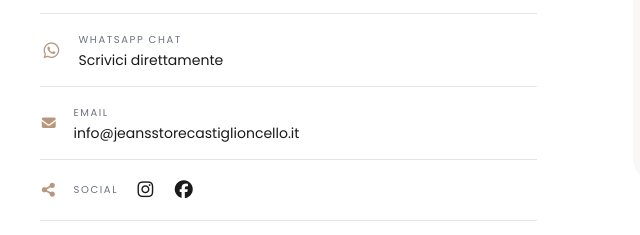
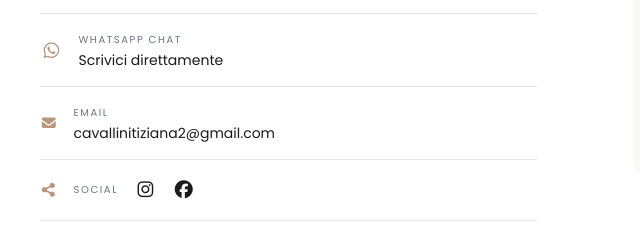
Before and after one commit to matteocomo/jeans-store, a website: page index.html in a window 1280 px wide. Shown: the part 2198-2433 px from the top of the page, 0-640 px from the left. Drawn offline with Linux system fonts and the light colour scheme.

```diff
--- a/index.html
+++ b/index.html
@@ -498,9 +498,9 @@
                 <i class="fab fa-whatsapp w-5 text-center text-lg text-[#B8977E]" aria-hidden="true"></i>
                 <span><span class="block text-[10px] uppercase tracking-[.16em] text-gray-500">WhatsApp Chat</span>Scrivici direttamente</span>
               </a>
-              <a href="mailto:info@jeansstorecastiglioncello.it" class="flex items-center gap-4 py-4 text-sm text-[#1A1A1A] transition-colors hover:text-[#B8977E]">
+              <a href="mailto:cavallinitiziana2@gmail.com" class="flex items-center gap-4 py-4 text-sm text-[#1A1A1A] transition-colors hover:text-[#B8977E]">
                 <i class="fas fa-envelope w-5 text-center text-[#B8977E]" aria-hidden="true"></i>
-                <span><span class="block text-[10px] uppercase tracking-[.16em] text-gray-500">Email</span>info@jeansstorecastiglioncello.it</span>
+                <span><span class="block text-[10px] uppercase tracking-[.16em] text-gray-500">Email</span>cavallinitiziana2@gmail.com</span>
               </a>
               <div class="flex items-center gap-4 py-4 text-sm text-[#1A1A1A]">
                 <i class="fas fa-share-nodes w-5 text-center text-[#B8977E]" aria-hidden="true"></i>
```
Also changed, not shown: 1 other file.
